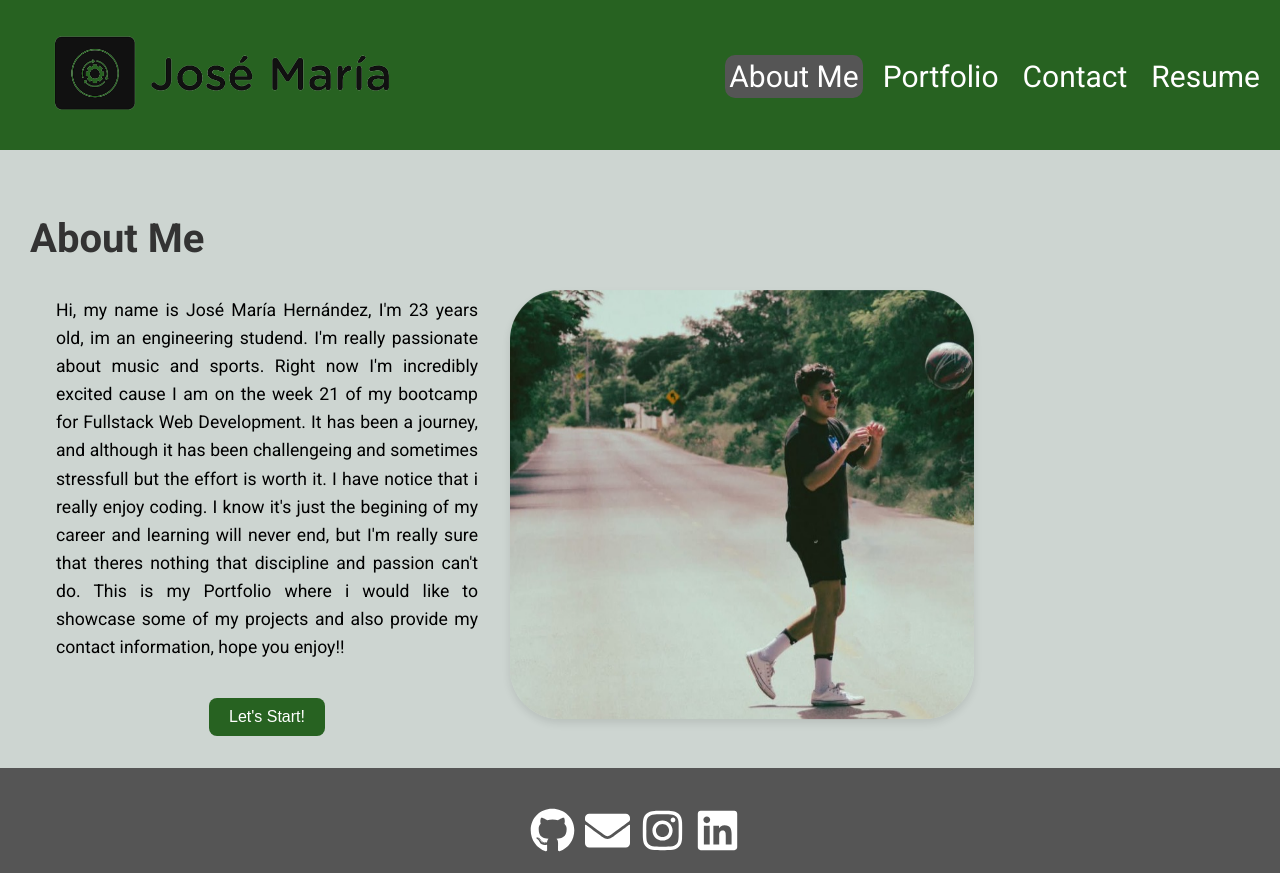
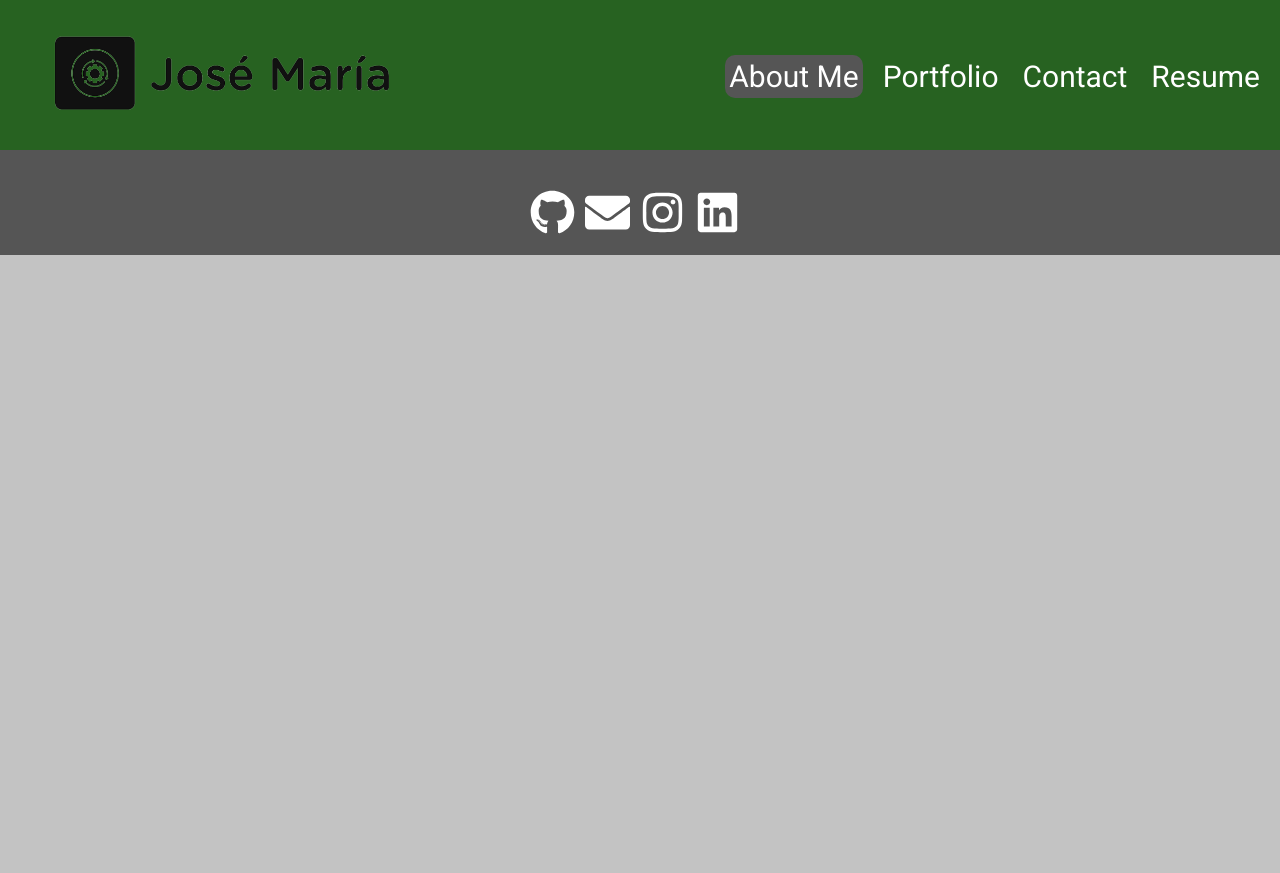
Before and after one commit to ChemaKing13/20.ReactPortfolio, a React (Create React App) app: page / in a window 1280 px wide. After the commit the page ends 800 px from the top, so only its background shows below. Built offline with nearby package versions, Linux system fonts and the light colour scheme.

Commit message:
route path changed

```diff
--- a/package.json
+++ b/package.json
@@ -1,5 +1,5 @@
 {
-  "homepage": "https://chemaking13.github.io",
+  "homepage": "https://ChemaKing13.github.io/20.ReactPortfolio/",
   "name": "portfolio",
   "version": "0.1.0",
   "private": true,
--- a/src/App.js
+++ b/src/App.js
@@ -11,7 +11,7 @@ function App () {
       <Navbar />
       <div>
         <Routes>
-          <Route path='/' element={<AboutMe />} />
+          <Route path='/20.ReactPortfolio' element={<AboutMe />} />
           <Route path='/portfolio' element={<Portfolio />} />
           <Route path='/contact' element={<Contact />} />
           <Route path='/resume' element={<Resume />} />
```
